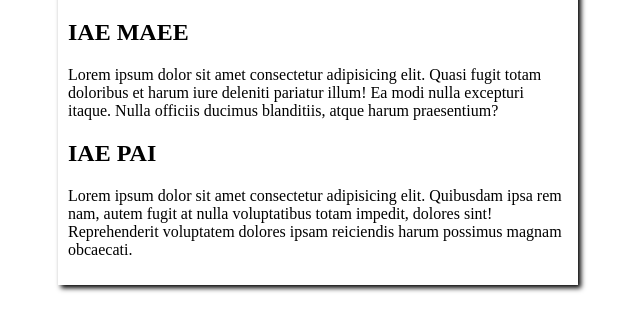
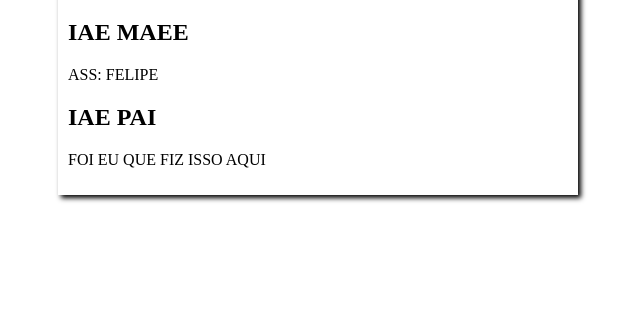
Before and after one commit to Felipe-Gabriel22/teste, a plain HTML site: page index.html in a window 1280 px wide. Shown: the part 79-410 px from the top of the page, without its empty margins (322-962 px from the left). Drawn offline with Linux system fonts and the light colour scheme.

Commit message:
Update index.html

```diff
--- a/index.html
+++ b/index.html
@@ -14,11 +14,11 @@
         </header>
         <article>
             <h2>IAE MAEE</h2>
-            <p>Lorem ipsum dolor sit amet consectetur adipisicing elit. Quasi fugit totam doloribus et harum iure deleniti pariatur illum! Ea modi nulla excepturi itaque. Nulla officiis ducimus blanditiis, atque harum praesentium?</p>
+            <p>ASS: FELIPE</p>
         </article>
         <article>
             <h2>IAE PAI</h2>
-            <p>Lorem ipsum dolor sit amet consectetur adipisicing elit. Quibusdam ipsa rem nam, autem fugit at nulla voluptatibus totam impedit, dolores sint! Reprehenderit voluptatem dolores ipsam reiciendis harum possimus magnam obcaecati.</p>
+            <p>FOI EU QUE FIZ ISSO AQUI</p>
         </article>
     </main>
 </body>
```
